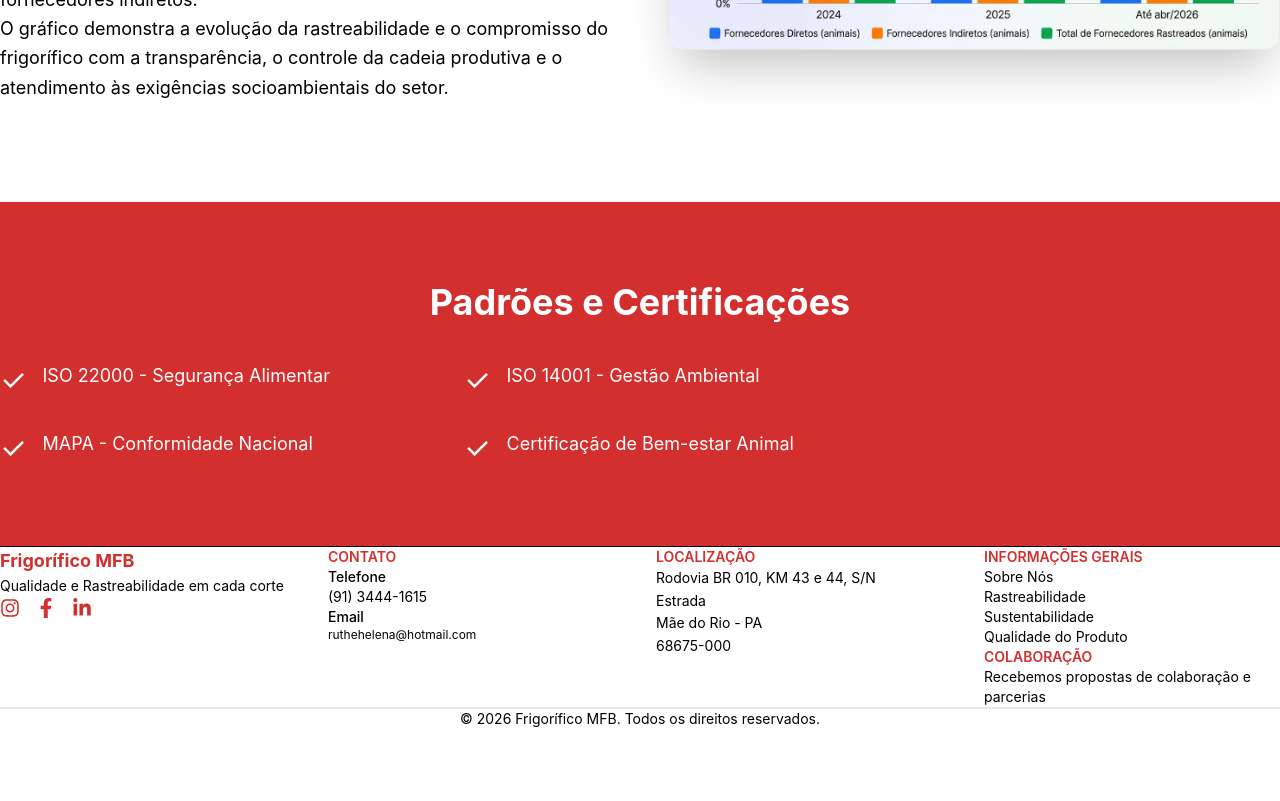
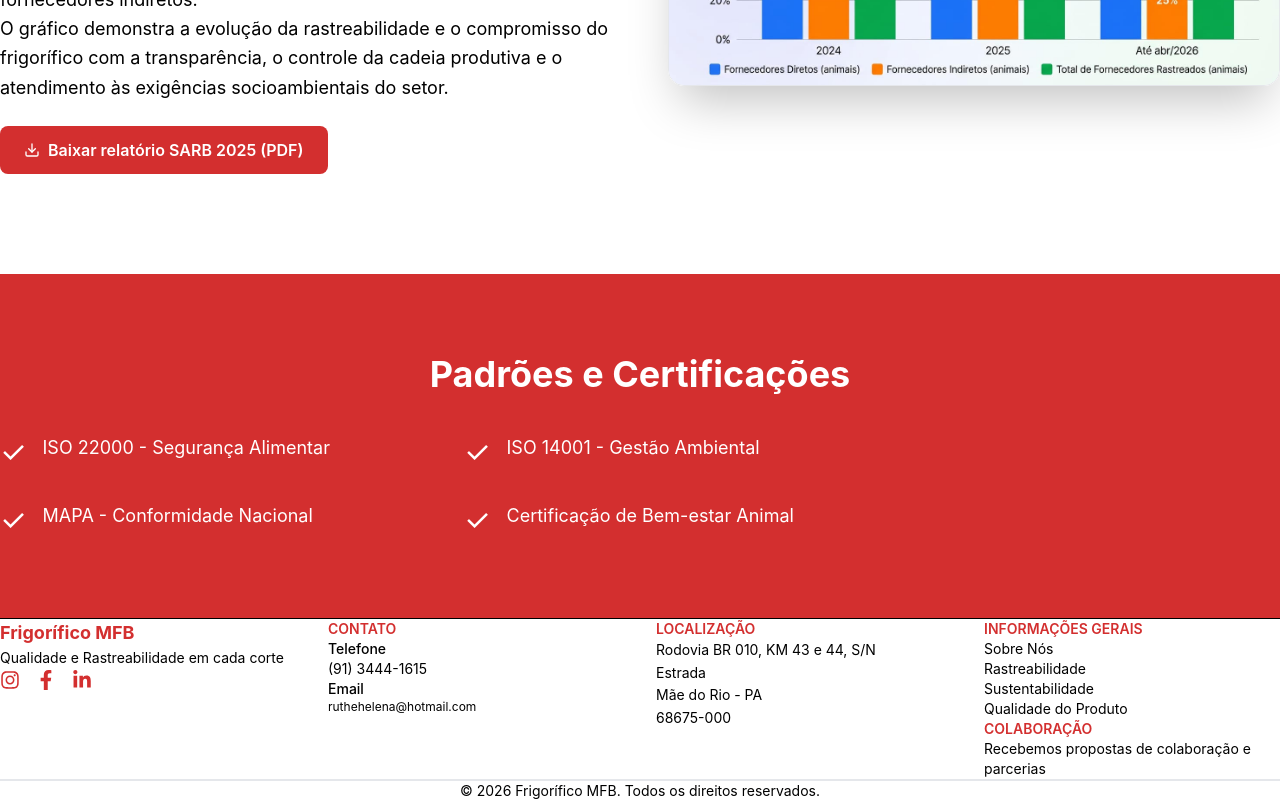
Before and after one commit to frigorificomfb-bot/frig-mfb, a Next.js app: page /rastreabilidade in a window 1280 px wide. Shown: the part 2940-3741 px from the top of the page. Before the commit the page ends 3669 px from the top, so only its background shows below. Built offline with nearby package versions, Linux system fonts and the light colour scheme.

Commit message:
feat(rastreabilidade): adiciona download do relatorio SARB 2025

```diff
--- a/src/app/rastreabilidade/page.tsx
+++ b/src/app/rastreabilidade/page.tsx
@@ -3,6 +3,7 @@
 import Section from "@/components/ui/Section";
 import Card from "@/components/ui/Card";
 import ImageText from "@/components/ui/ImageText";
+import { FiDownload } from "react-icons/fi";
 
 export const metadata: Metadata = {
   title: "Rastreabilidade | Frigorífico MFB",
@@ -181,6 +182,18 @@
                 cadeia produtiva e o atendimento às exigências socioambientais
                 do setor.
               </p>
+
+              <div style={{ marginTop: "24px" }}>
+                <a
+                  href="/Relatorio_SARB_Frigorifico_Bezerra_2025_v2.pdf"
+                  download="Relatorio_SARB_Frigorifico_Bezerra_2025_v2.pdf"
+                  className="inline-flex w-full sm:w-auto items-center justify-center gap-2 rounded-lg bg-primary text-white text-sm sm:text-base font-semibold text-center transition-colors hover:bg-accent active:bg-primary-active"
+                  style={{ padding: "12px 24px" }}
+                >
+                  <FiDownload aria-hidden="true" className="shrink-0" />
+                  Baixar relatório SARB 2025 (PDF)
+                </a>
+              </div>
             </div>
 
             {/* GRÁFICO */}
```
Also changed, not shown: 2 other files (tests, documents, lock files or other folders).
